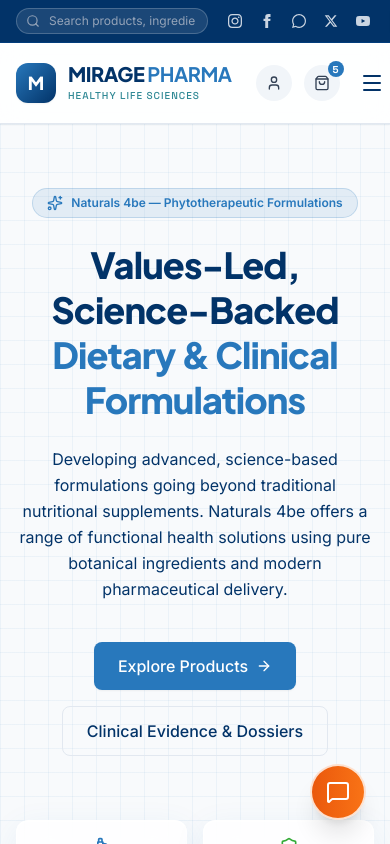
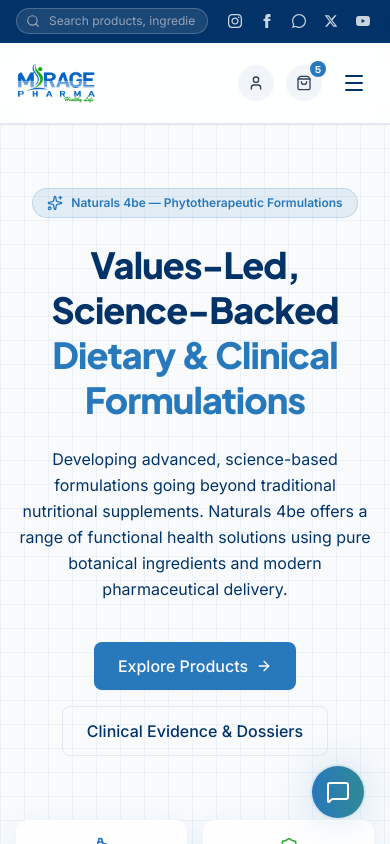
Before and after one commit to Ab-Coder123/mirage-direction-two, a Next.js app in the folder apps/web/: page / in a window 390 px wide. Shown: the top 844 px of the page. Built offline with nearby package versions, Linux system fonts and the light colour scheme.

Commit message:
feat: use official Mirage logo in Navbar and replace orange accents with Mirage brand colors

```diff
--- a/apps/web/components/shell/Footer.tsx
+++ b/apps/web/components/shell/Footer.tsx
@@ -2,6 +2,7 @@
 
 import * as React from 'react';
 import Link from 'next/link';
+import Image from 'next/image';
 import { MapPin, Phone, Mail, Search, Check } from 'lucide-react';
 
 export const Footer: React.FC = () => {
@@ -29,19 +30,15 @@
         <div className="grid grid-cols-1 md:grid-cols-2 lg:grid-cols-12 gap-10 lg:gap-8 mb-12">
           {/* Column 1: Company Info & Contact (4 cols) */}
           <div className="lg:col-span-4 space-y-6">
-            <div className="flex items-center gap-3">
-              <div className="w-10 h-10 rounded-xl bg-gradient-to-br from-brand-primary to-brand-cyan flex items-center justify-center text-white font-heading font-black text-lg shadow-sm">
-                M
-              </div>
-              <div>
-                <span className="font-heading font-extrabold text-xl tracking-tight block leading-none">
-                  MIRAGE <span className="text-brand-cyan-light font-bold">PHARMA</span>
-                </span>
-                <span className="text-[10px] font-mono tracking-widest text-slate-300 uppercase block mt-1">
-                  HEALTHY LIFE SCIENCES
-                </span>
-              </div>
-            </div>
+            <Link href="/" className="inline-block p-1 bg-white/10 rounded-xl backdrop-blur-md border border-white/20 transition-transform hover:scale-105">
+              <Image
+                src="/brand/mirage_pharma_logo.png"
+                alt="Mirage Pharma"
+                width={170}
+                height={50}
+                className="h-11 w-auto object-contain"
+              />
+            </Link>
 
             <p className="text-sm text-slate-300 leading-relaxed">
               Developing advanced, science-based nutritional formulations and clinical phytotherapy, going beyond traditional healthcare standards.
@@ -106,7 +103,7 @@
               </form>
             </div>
 
-            {/* Newsletter Subscription Box (matching Hetero Cure's orange / glowing box) */}
+            {/* Newsletter Subscription Box */}
             <div className="p-6 rounded-2xl bg-white/10 backdrop-blur-md border border-white/15 shadow-xl max-w-md">
               <h4 className="font-heading font-extrabold text-base uppercase tracking-wider text-center text-white mb-3">
                 Join Our Newsletter
@@ -132,7 +129,7 @@
                   />
                   <button
                     type="submit"
-                    className="w-full py-3 rounded-xl bg-gradient-to-r from-[#ea580c] to-[#f97316] hover:from-[#c2410c] hover:to-[#ea580c] text-white font-heading font-bold text-sm tracking-wide shadow-md transition-all active:scale-[0.98] cursor-pointer"
+                    className="w-full py-3 rounded-xl bg-gradient-to-r from-brand-primary to-brand-primary-light hover:from-brand-navy hover:to-brand-primary text-white font-heading font-bold text-sm tracking-wide shadow-hud-glow transition-all active:scale-[0.98] cursor-pointer"
                   >
                     Subscribe Now
                   </button>
--- a/apps/web/components/shell/LiveChatWidget.tsx
+++ b/apps/web/components/shell/LiveChatWidget.tsx
@@ -98,11 +98,11 @@
         </div>
       )}
 
-      {/* Floating Trigger Bubble (matches the orange bubble in Hetero Cure screenshots!) */}
+      {/* Floating Trigger Bubble in Mirage Brand Colors */}
       <button
         onClick={() => setOpen(!open)}
         aria-label="Open Medical Live Chat"
-        className="w-14 h-14 rounded-full bg-gradient-to-r from-[#ea580c] to-[#f97316] text-white shadow-xl hover:shadow-2xl hover:scale-105 active:scale-95 flex items-center justify-center transition-all duration-200 cursor-pointer border-2 border-white/80"
+        className="w-14 h-14 rounded-full bg-gradient-to-r from-brand-primary to-brand-cyan hover:from-brand-navy hover:to-brand-primary text-white shadow-hud-glow hover:scale-105 active:scale-95 flex items-center justify-center transition-all duration-200 cursor-pointer border-2 border-white/80"
       >
         {open ? <X className="w-6 h-6" /> : <MessageSquare className="w-6 h-6" />}
       </button>
--- a/apps/web/components/shell/Navbar.tsx
+++ b/apps/web/components/shell/Navbar.tsx
@@ -2,6 +2,7 @@
 
 import * as React from 'react';
 import Link from 'next/link';
+import Image from 'next/image';
 import { usePathname } from 'next/navigation';
 import {
   Menu,
@@ -32,19 +33,16 @@
   return (
     <nav className="sticky top-0 z-50 w-full bg-white/85 backdrop-blur-md border-b border-brand-border-subtle shadow-sm transition-all">
       <div className="max-w-7xl mx-auto px-4 sm:px-6 lg:px-8 h-20 flex items-center justify-between gap-6">
-        {/* Brand Logo */}
-        <Link href="/" className="flex items-center gap-3 shrink-0 group">
-          <div className="w-10 h-10 rounded-xl bg-gradient-to-br from-brand-primary to-brand-navy flex items-center justify-center text-white font-heading font-black text-lg shadow-sm group-hover:scale-105 transition-transform">
-            M
-          </div>
-          <div className="flex flex-col">
-            <span className="font-heading font-extrabold text-xl tracking-tight text-brand-navy leading-none">
-              MIRAGE <span className="text-brand-primary font-bold">PHARMA</span>
-            </span>
-            <span className="text-[10px] font-mono tracking-widest text-brand-cyan uppercase mt-1">
-              HEALTHY LIFE SCIENCES
-            </span>
-          </div>
+        {/* Official Mirage Brand Logo */}
+        <Link href="/" className="flex items-center shrink-0 group py-1" aria-label="Mirage Pharma Home">
+          <Image
+            src="/brand/mirage_pharma_logo.png"
+            alt="Mirage Pharma — Healthy Life"
+            width={160}
+            height={48}
+            priority
+            className="h-10 sm:h-12 w-auto object-contain transition-transform duration-200 group-hover:scale-[1.02]"
+          />
         </Link>
 
         {/* Desktop Nav Links */}
```
Also changed, not shown: 2 other files (tests, documents, lock files or other folders).
